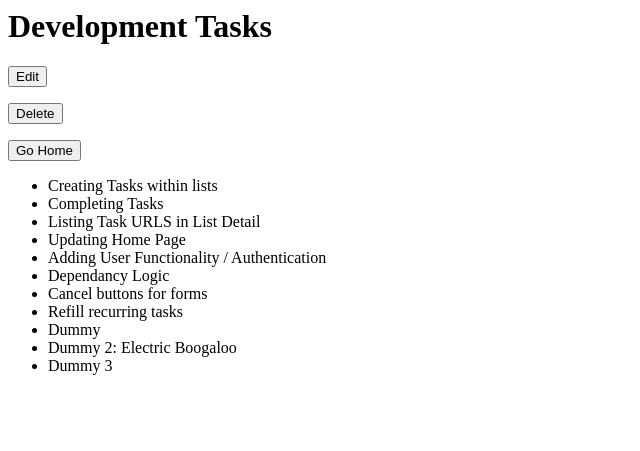
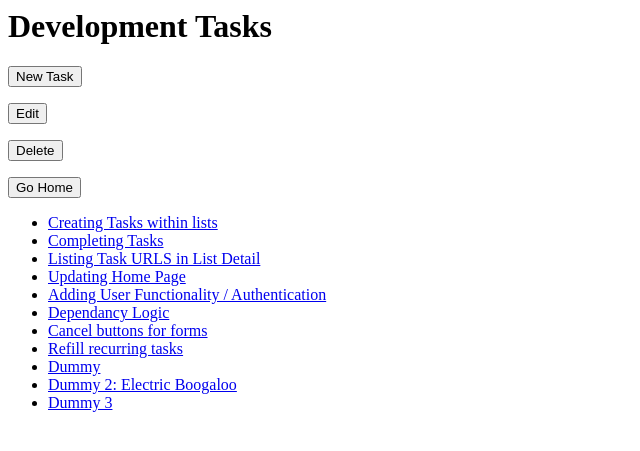
Before and after one commit to pritchardn/django_todos, a Django app: page /todos/list/15/ in a window 1280 px wide. Shown: the top 451 px of the page, without its empty margins (0-640 px from the left). Run offline with Django 3.2, Linux system fonts and the light colour scheme; data comes from the database, SQL or seed files in the repository; both versions use the stored data as it was after the commit.

Commit message:
Many small changes We are now at minimum viable solution level :)

```diff
--- a/my_todos/models.py
+++ b/my_todos/models.py
@@ -20,7 +20,7 @@ class Task(models.Model):
     list_id = models.ForeignKey(List, on_delete=models.CASCADE)
     task_name = models.CharField(max_length=200)
     pub_date = models.DateField('date created', default=datetime.date.today)
-    due_date = models.DateField('date due', blank=True, null=True)
+    due_date = models.DateField('date due', null=True, blank=True)
     description = models.TextField(max_length=1000, blank=True, null=True)
     completed = models.BooleanField(default=False)
     recurring = models.BooleanField(default=False)
@@ -32,12 +32,6 @@ class Task(models.Model):
     def get_absolute_url(self):
         return reverse('todos:task_detail', kwargs={'pk': self.pk})
 
-    def overdue(self):
-        if self.due_date and datetime.date.today() > self.due_date:
-            return True
-        else:
-            return False
-
 
 class Dependancy(models.Model):
     parent_id = models.ForeignKey(Task, related_name='parent_task', on_delete=models.CASCADE)
--- a/my_todos/templates/my_todos/home.html
+++ b/my_todos/templates/my_todos/home.html
@@ -3,7 +3,9 @@
     {% for key, value_list in full_list.items %}
         <h2><a href="/todos/list/{{ key.id }}">{{ key }}</a></h2>
         {% for task in value_list %}
-            <li><a href="/todos/task/{{ task.id }}/">{{ task.task_name }}</a></li>
+            <li>
+                <a href="/todos/task/{{ task.id }}/">{{ task.task_name }}<form action="/todos/task/{{ task.id }}/complete/"><button type="submit">Complete</button></form></a>
+            </li>
         {% endfor %}
     {% endfor %}
     </ul>
--- a/my_todos/templates/my_todos/list_form.html
+++ b/my_todos/templates/my_todos/list_form.html
@@ -4,4 +4,7 @@
         {{ form.as_p }}
         <button type="submit">Save</button>
     </form>
+    <form action="/todos/home">
+        <button type="submit">Cancel</button>
+    </form>
 {% endblock %}
--- a/my_todos/templates/my_todos/task_detail.html
+++ b/my_todos/templates/my_todos/task_detail.html
@@ -1,4 +1,7 @@
 <h1>{{ task }}</h1>
+<form action="complete/">
+    <button type="submit">Complete</button>
+</form>
 <form action="update/">
     <button type="submit">Edit</button>
 </form>
--- a/my_todos/templates/my_todos/task_form.html
+++ b/my_todos/templates/my_todos/task_form.html
@@ -4,4 +4,7 @@
         {{ form.as_p }}
         <button type="submit">Save</button>
     </form>
+    <form action="/todos/home">
+        <button type="submit">Cancel</button>
+    </form>
 {% endblock %}
--- a/my_todos/templates/my_todos/task_list.html
+++ b/my_todos/templates/my_todos/task_list.html
@@ -1,4 +1,7 @@
 <h1>{{ list }}</h1>
+<form action="/todos/task/new/">
+    <button type="submit">New Task</button>
+</form>
 <form action="update/">
     <button type="submit">Edit</button>
 </form>
@@ -11,7 +14,7 @@
 {% block content %}
     <ul>
         {% for task in object_list %}
-            <li>{{ task.task_name }}</li>
+            <li><a href="/todos/task/{{ task.pk }}">{{ task.task_name }}</a></li>
         {% endfor %}
     </ul>
 {% endblock %}
--- a/my_todos/urls.py
+++ b/my_todos/urls.py
@@ -21,5 +21,6 @@ urlpatterns = [
     path('task/new/', TaskCreate.as_view(), name='task_new'),
     path('task/<int:pk>/update/', TaskUpdate.as_view(), name='task_update'),
     path('task/<int:pk>/delete/', TaskDelete.as_view(), name='task_delete'),
+    path('task/<int:task_id>/complete/', views.task_complete, name='task_complete')
     # Management
 ]
--- a/my_todos/views.py
+++ b/my_todos/views.py
@@ -1,4 +1,4 @@
-from django.shortcuts import render, get_object_or_404
+from django.shortcuts import render, redirect, get_object_or_404
 from django.http import HttpResponse
 from .models import *
 from django.views import generic
@@ -13,7 +13,7 @@ def home(request):
         full_list[list] = []
         current_task_list = Task.objects.filter(list_id=list.id).\
             filter(completed=False).\
-            filter(Q(due_date__gte=datetime.date.today()) | Q(due_date=None)).\
+            filter(Q(due_date__gte=datetime.date.today()) | (Q(due_date=None) and Q(persistent=True))).\
             order_by('-list_id').\
             order_by('-due_date')
         for task in current_task_list:
@@ -66,6 +66,12 @@ def home_overdue(request):
     return render(request, 'my_todos/home.html', output)
 
 
+def task_complete(request, task_id: int):
+    task = get_object_or_404(Task, pk=task_id)
+    task.completed = not task.completed
+    task.save()
+    return redirect(reverse('todos:home'))
+
 class TaskDetail(generic.DetailView):
     model = Task
 
@@ -111,9 +117,19 @@ class TaskCreate(generic.CreateView):
 
 class TaskUpdate(generic.UpdateView):
     model = Task
-    fields = ['task_name', 'pub_date', 'due_date', 'description', 'recurring', 'persistent']
+    fields = ['task_name', 'pub_date', 'due_date', 'description', 'recurring', 'persistent', 'completed']
 
 
 class TaskDelete(generic.DeleteView):
     model = Task
     success_url = reverse_lazy('todos:home')
+
+
+class TaskComplete(generic.DetailView):
+    model = Task
+
+    def get_object(self):
+        task = super(TaskComplete, self).get_object()
+        task.completed = True
+        task.save()
+        return task
```
Also changed, not shown: db.sqlite3.
